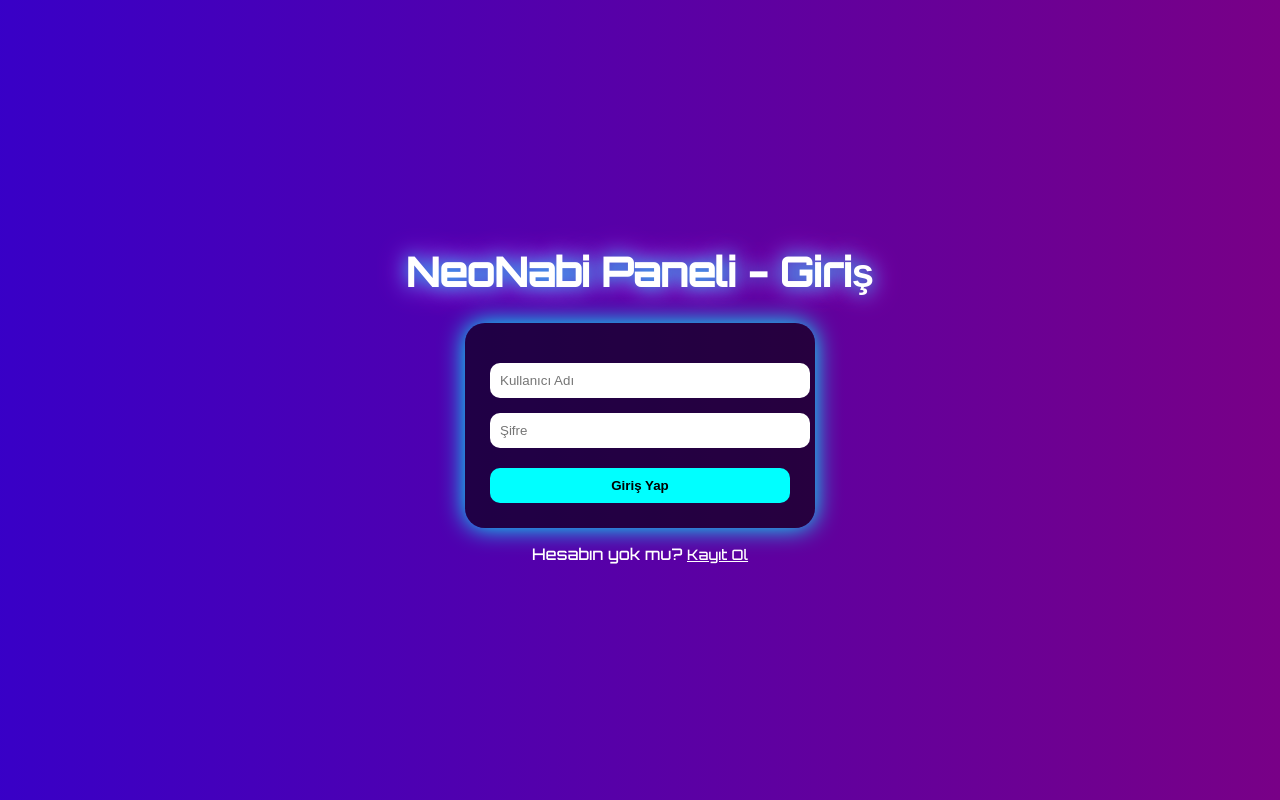
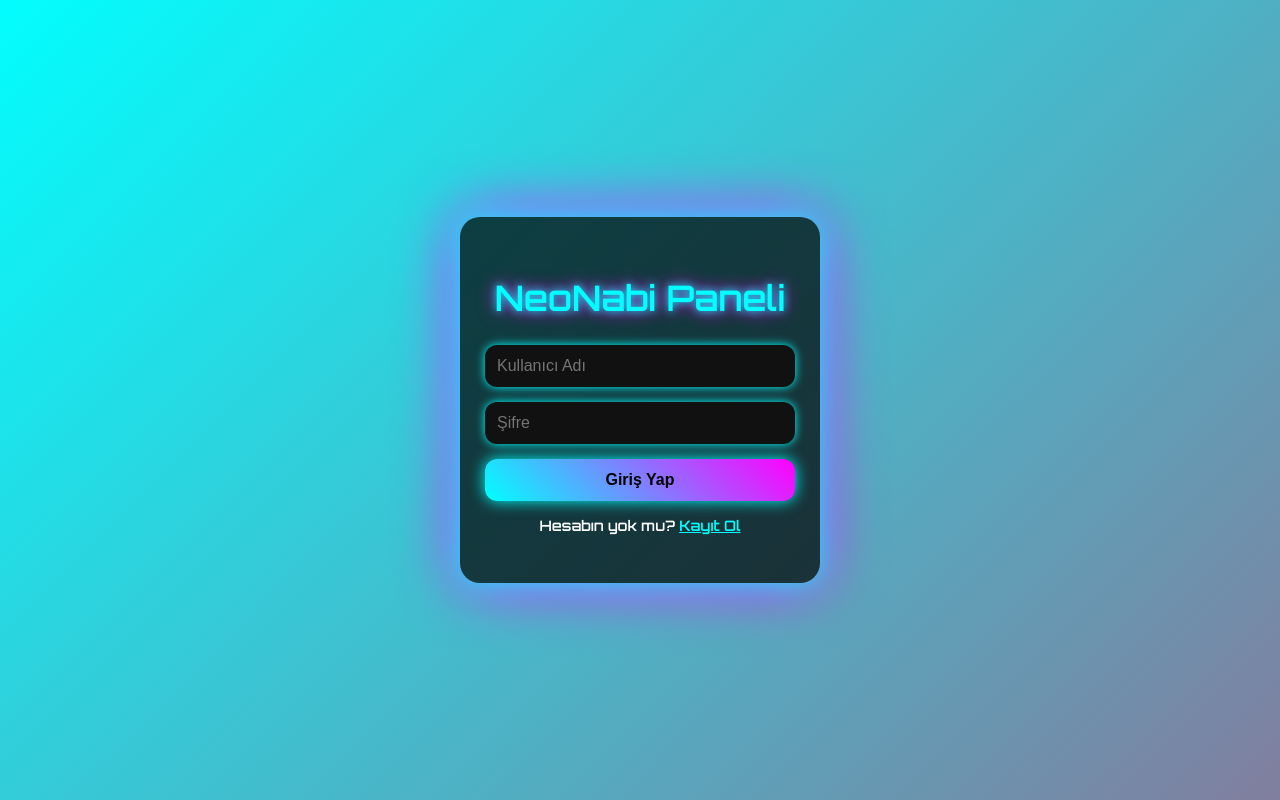
Before and after one commit to nabibaba90/NeoNab, a Flask app: page /login in a window 1280 px wide. Run offline with Flask 3, Linux system fonts and the light colour scheme.

Commit message:
Update login.html

```diff
--- a/templates/login.html
+++ b/templates/login.html
@@ -2,75 +2,111 @@
 <html lang="tr">
 <head>
   <meta charset="UTF-8">
+  <meta name="viewport" content="width=device-width, initial-scale=1">
   <title>NeoNabi Giriş</title>
-    <link rel="stylesheet" href="https://fonts.googleapis.com/css2?family=Orbitron:wght@500&display=swap">
+  <link href="https://fonts.googleapis.com/css2?family=Orbitron:wght@600&display=swap" rel="stylesheet">
   <style>
+    * {
+      box-sizing: border-box;
+    }
+
     body {
       margin: 0;
       font-family: 'Orbitron', sans-serif;
-            background: linear-gradient(270deg, #ff0000, #0000ff);
-            background-size: 400% 400%;
-            animation: neonBg 6s ease infinite;
+      background: linear-gradient(-45deg, #ff0040, #00ffff, #0000ff, #ff00ff);
+      background-size: 600% 600%;
+      animation: neonBackground 15s ease infinite;
+      display: flex;
+      align-items: center;
+      justify-content: center;
+      min-height: 100vh;
       color: #fff;
     }
 
-        @keyframes neonBg {
-            0% {background-position: 0% 50%;}
-            50% {background-position: 100% 50%;}
-            100% {background-position: 0% 50%;}
+    @keyframes neonBackground {
+      0% { background-position: 0% 50%; }
+      50% { background-position: 100% 50%; }
+      100% { background-position: 0% 50%; }
     }
 
-        .container {
-            display: flex;
-            flex-direction: column;
-            align-items: center;
-            justify-content: center;
-            height: 100vh;
+    .login-container {
+      background-color: rgba(0, 0, 0, 0.7);
+      padding: 35px 25px;
+      border-radius: 20px;
+      box-shadow: 0 0 30px #00ffff, 0 0 60px #ff00ff;
+      width: 100%;
+      max-width: 360px;
+      text-align: center;
     }
 
     h1 {
-            font-size: 2.5rem;
-            text-shadow: 0 0 20px #0ff, 0 0 30px #f0f;
+      font-size: 2.2rem;
+      margin-bottom: 25px;
+      color: #00ffff;
+      text-shadow: 0 0 8px #00ffff, 0 0 18px #ff00ff;
     }
 
-        form {
-            background: rgba(0, 0, 0, 0.6);
-            padding: 25px;
-            border-radius: 20px;
-            box-shadow: 0 0 25px #0ff;
-            width: 300px;
+    form input {
+      width: 100%;
+      padding: 12px;
+      margin-bottom: 15px;
+      border-radius: 12px;
+      border: none;
+      font-size: 16px;
+      background-color: #111;
+      color: #0ff;
+      box-shadow: 0 0 10px #0ff;
+      transition: box-shadow 0.3s ease;
     }
 
-        input {
-            width: 100%;
-            padding: 10px;
-            margin-top: 15px;
-            border: none;
-            border-radius: 10px;
+    form input:focus {
+      outline: none;
+      box-shadow: 0 0 20px #00ffff, 0 0 40px #ff00ff;
     }
 
     button {
-            margin-top: 20px;
-            padding: 10px;
+      background: linear-gradient(45deg, #00ffff, #ff00ff);
+      border: none;
+      color: #000;
+      font-weight: 700;
+      font-size: 16px;
+      border-radius: 12px;
+      padding: 12px;
       width: 100%;
-            border: none;
-            background: #00ffff;
-            color: #000;
-            font-weight: bold;
-            border-radius: 10px;
       cursor: pointer;
+      box-shadow: 0 0 15px #00ffff;
+      transition: transform 0.2s ease, box-shadow 0.3s ease;
+    }
+
+    button:hover {
+      transform: scale(1.03);
+      box-shadow: 0 0 30px #00ffff, 0 0 60px #ff00ff;
+    }
+
+    p {
+      margin-top: 15px;
+      font-size: 0.9rem;
     }
 
     a {
-            color: #fff;
+      color: #0ff;
       text-decoration: underline;
-            font-size: 0.9rem;
+      font-weight: bold;
+    }
+
+    @media (max-width: 400px) {
+      h1 {
+        font-size: 1.8rem;
+      }
+      .login-container {
+        padding: 25px 20px;
+      }
     }
   </style>
 </head>
 <body>
-    <div class="container">
-        <h1>NeoNabi Paneli - Giriş</h1>
+  <div class="login-container">
+    <h1>NeoNabi Paneli</h1>
     <form method="POST" action="/login">
       <input type="text" name="username" placeholder="Kullanıcı Adı" required>
       <input type="password" name="password" placeholder="Şifre" required>
```
Lines whose indentation alone changed are shown as unchanged.
